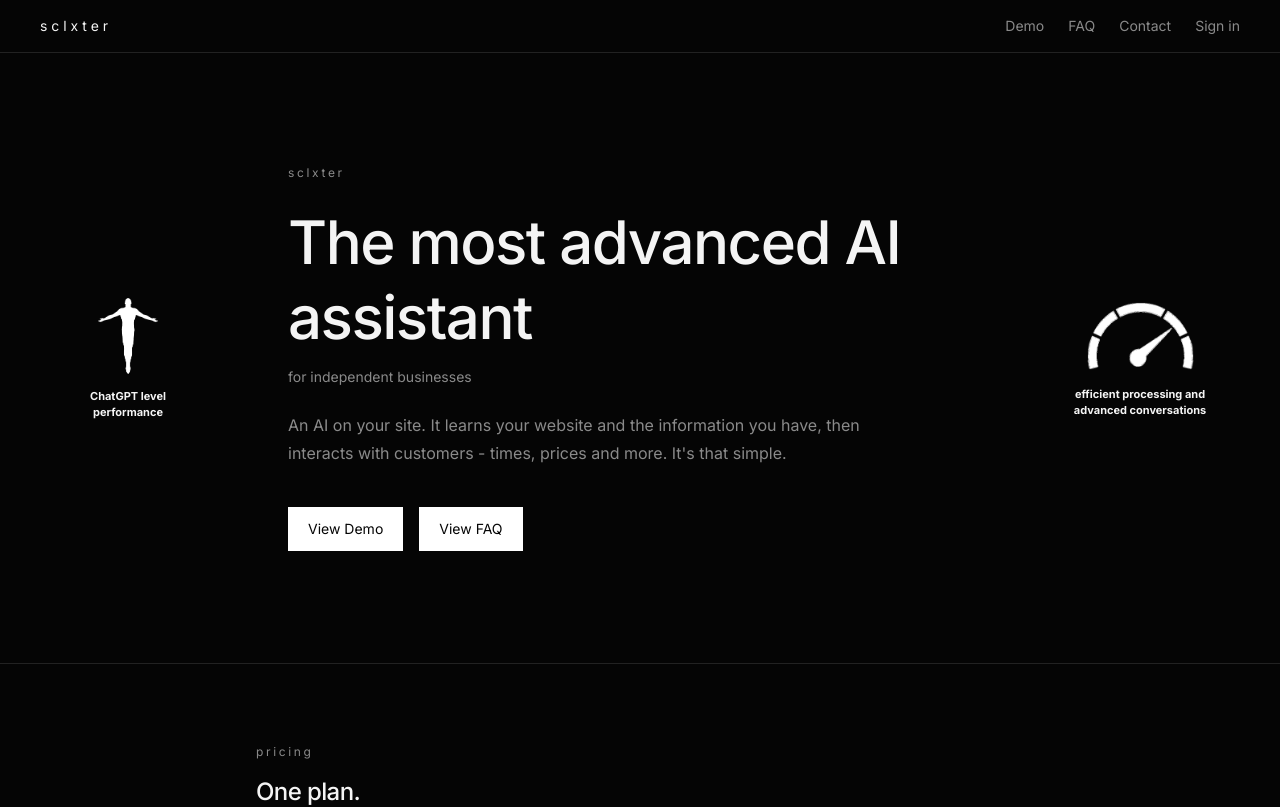
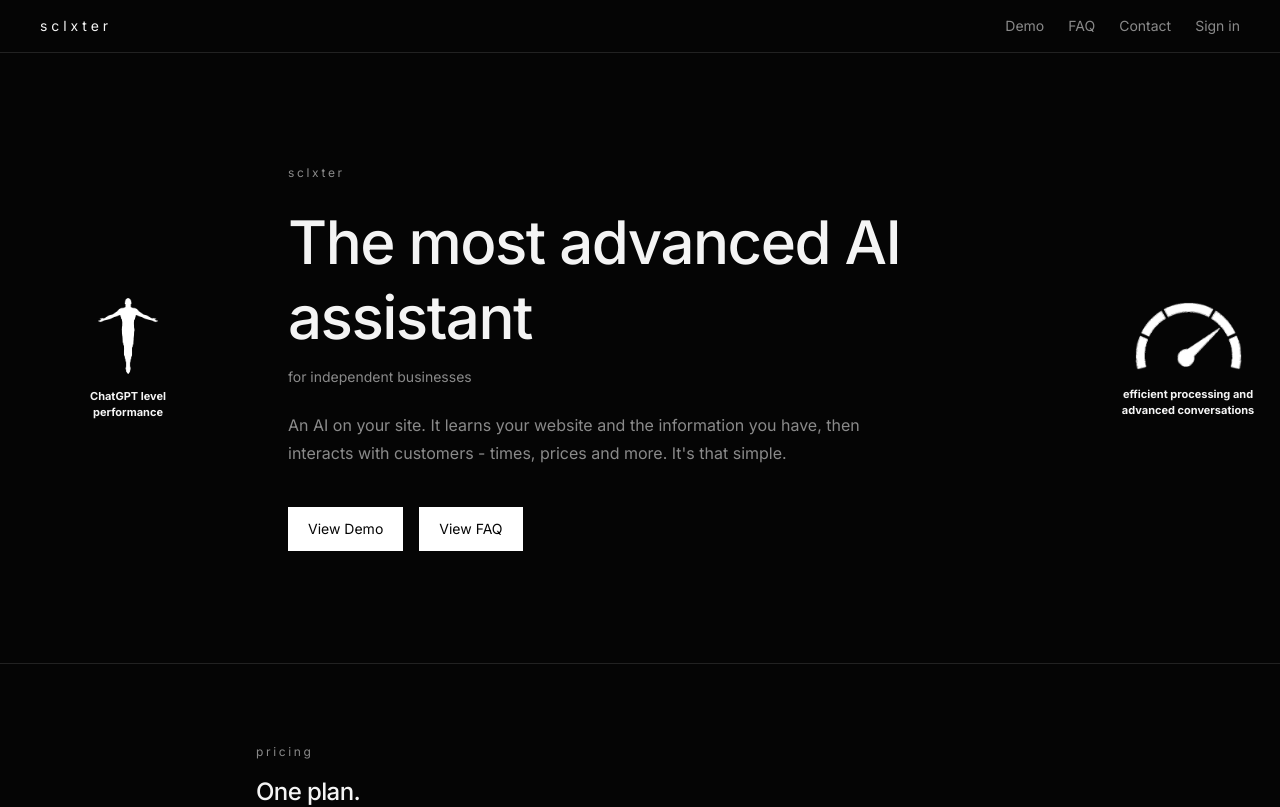
Before and after one commit to edwardsclaterx-web/sclxter, a Next.js app: page / in a window 1280 px wide. Shown: the top 807 px of the page. Built offline with nearby package versions, Linux system fonts and the light colour scheme; no server answers.

Commit message:
Sit the speedometer on the marked spot in the right gutter
Co-authored-by: sclater <sclater@me.com>

```diff
--- a/src/app/page.tsx
+++ b/src/app/page.tsx
@@ -54,7 +54,7 @@ export default async function Home() {
               </p>
             </div>
           </aside>
-          <aside className="pointer-events-none absolute top-1/2 left-[calc(50%+24rem)] hidden w-[calc(50%-24rem)] -translate-y-1/2 justify-end pr-8 xl:pr-16 2xl:pr-24 lg:flex">
+          <aside className="pointer-events-none absolute top-1/2 left-[calc(50%+24rem+5.5rem)] hidden -translate-y-1/2 lg:flex">
             <div className="flex flex-col items-center text-center">
               <img
                 src="/hero-speed.png"
```
